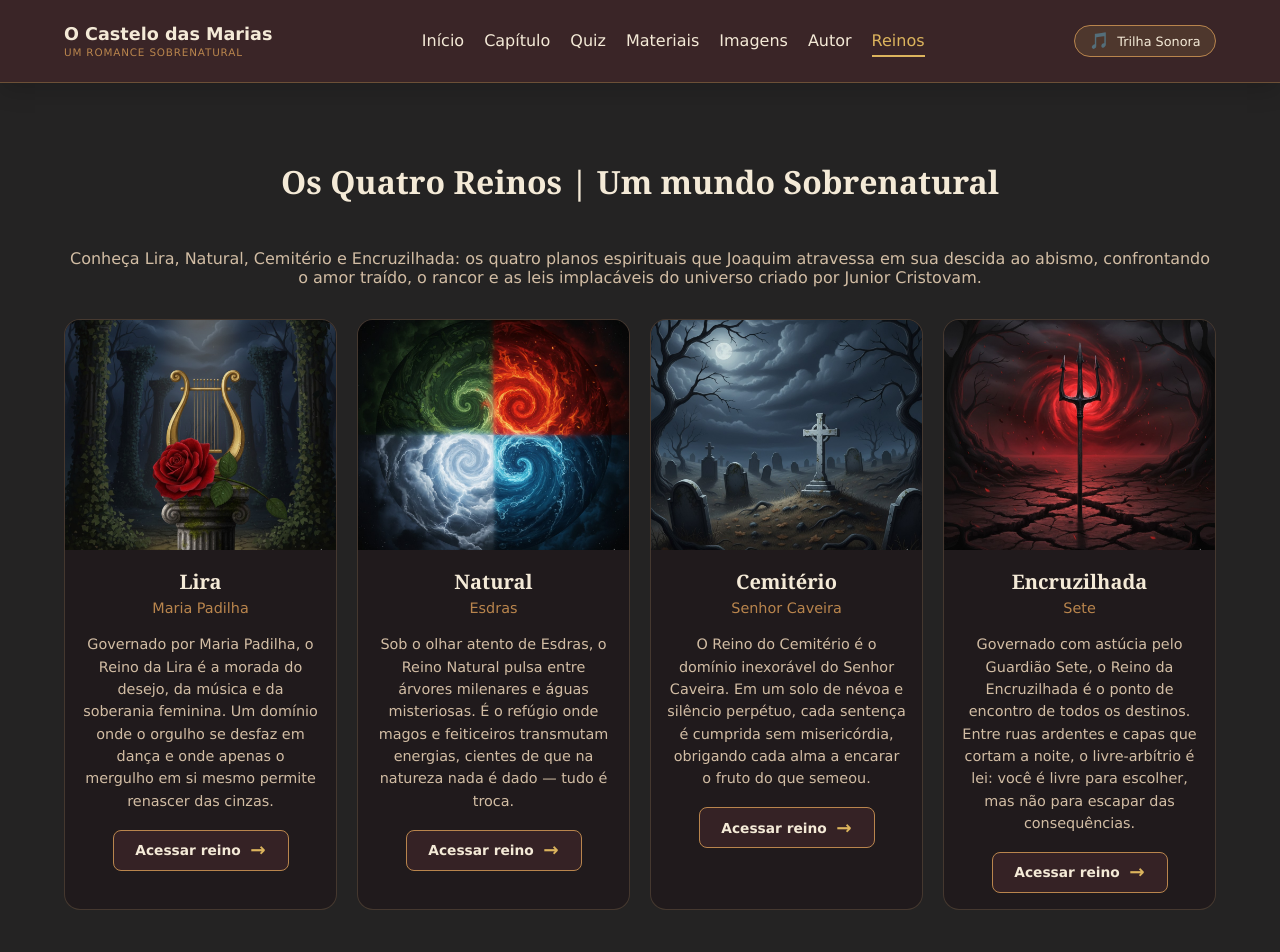
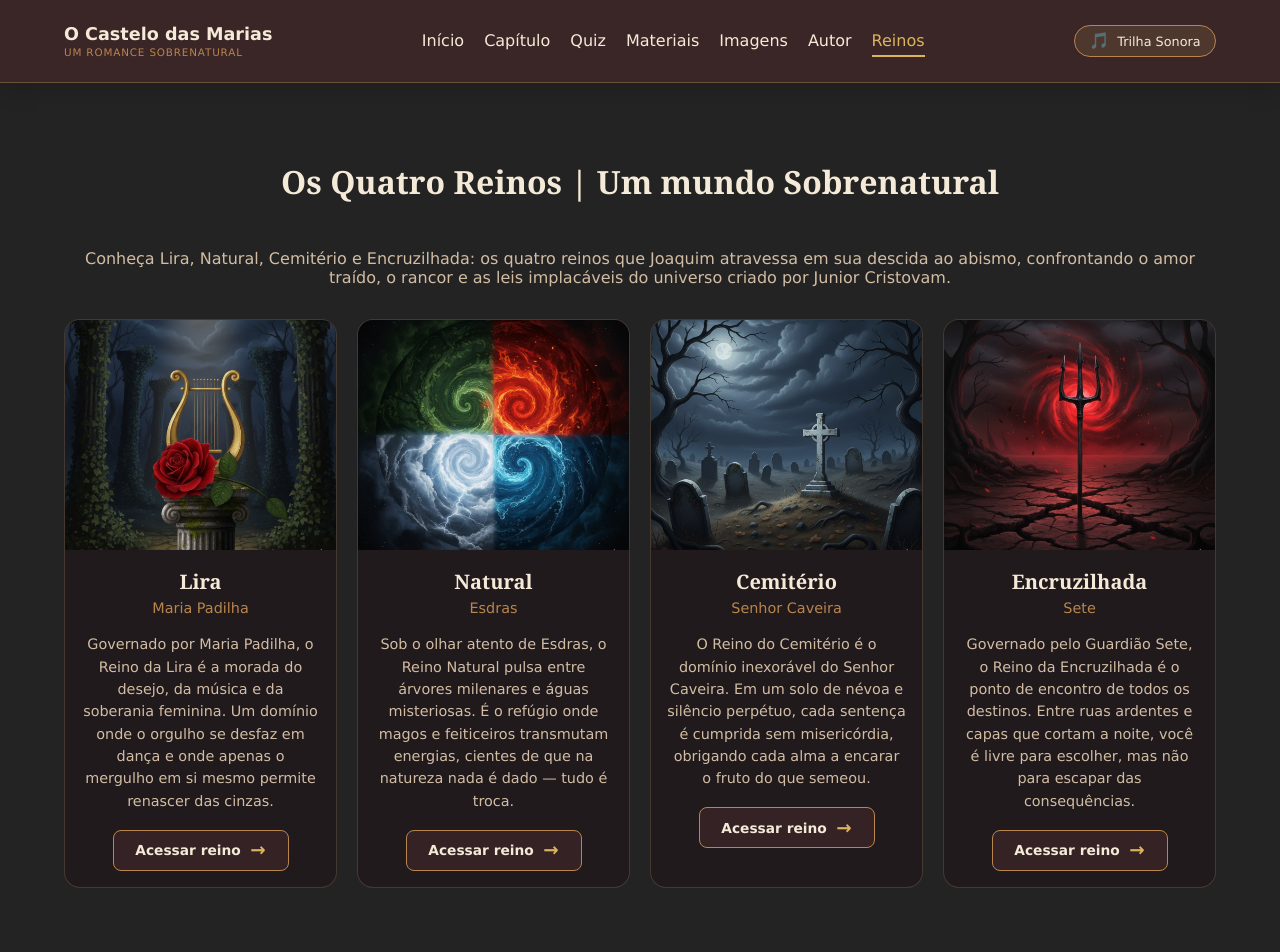
Before and after one commit to juninhuju/maryscastle-react, a React (Vite) app: page /reinos in a window 1280 px wide. Shown: the top 952 px of the page. Built offline with nearby package versions, Linux system fonts and the light colour scheme; no server answers.

Commit message:
"Arquivo final antes da refatoração next.js"

```diff
--- a/index.html
+++ b/index.html
@@ -50,7 +50,7 @@
     />
     <meta
       name="keywords"
-      content="O Castelo das Marias, romance sobrenatural, Junior Cristovam, castelo, guardiões, Maria Pedilha, Caveira, Sete Encruzilhada, Esdras, reinos paralelos, aventura, mistério, fantasia, livro, literatura, suspense, herói, heroísmo, épico, jornada, narrativa, ficção, universo paralelo"
+      content="O Castelo das Marias, romance sobrenatural, Junior Cristovam, castelo, guardiões, Maria Pedilha, Caveira, Sete Encruzilhada, Esdras, Lira, Cemitério, Encruzilhada, reinos paralelos, aventura, mistério, fantasia, livro, literatura, suspense, herói, heroísmo, épico, jornada, narrativa, ficção, universo paralelo"
     />
     <title>
       O Castelo das Marias | Romance Sobrenatural de Junior Cristovam
--- a/src/components/SEO.jsx
+++ b/src/components/SEO.jsx
@@ -25,7 +25,7 @@ const routeMetadata = {
   },
   "/reinos": {
     title:
-      "Os Quatro Reinos de O Castelo das Marias | Planos Espirituais Paralelos",
+      "Os Quatro Reinos de O Castelo das Marias | Mundos Paralelos",
     description:
       "Conheça os reinos da Lira, Natural, Cemitério e Encruzilhada: mundos paralelos que refletem a jornada e os dilemas humanos em O Castelo das Marias.",
     image: "/lira.jpeg",
@@ -40,7 +40,7 @@ const routeMetadata = {
     title:
       "Junior Cristovam | Autor do Romance Sobrenatural O Castelo das Marias",
     description:
-      "Conheça Junior Cristovam, autor de 'O Castelo das Marias', obra que une drama psicológico, espiritualidade e mistério sobrenatural.",
+      "Conheça Junior Cristovam, autor de 'O Castelo das Marias', obra que une drama psicológico e mistério sobrenatural.",
     image: "/autor.jpeg",
   },
   "/downloads": {
--- a/src/components/Sinopse.jsx
+++ b/src/components/Sinopse.jsx
@@ -13,7 +13,7 @@ function Sinopse() {
         onde o prazer é a moeda de troca e a sanidade, o preço.
       </p>
       <p>
-        Nesse cosmos dividido entre quatro reinos espirituais — o Natural, a
+        Nesse cosmos dividido entre quatro reinos — o Natural, a
         Lira, a Encruzilhada e o Cemitério —, Joaquim navega por um labirinto de
         salões luxuosos, ruas noturnas e túmulos esquecidos, confrontando
         guardiões e entidades que desafiam a lógica humana.
--- a/src/data/reinos.js
+++ b/src/data/reinos.js
@@ -72,7 +72,7 @@ export const reinos = [
     principios:
       "Livre-arbítrio, encruzilhada de escolhas e a inevitabilidade das consequências",
     introducao:
-      "Governado com astúcia pelo Guardião Sete, o Reino da Encruzilhada é o ponto de encontro de todos os destinos. Entre ruas ardentes e capas que cortam a noite, o livre-arbítrio é lei: você é livre para escolher, mas não para escapar das consequências.",
+      "Governado pelo Guardião Sete, o Reino da Encruzilhada é o ponto de encontro de todos os destinos. Entre ruas ardentes e capas que cortam a noite, você é livre para escolher, mas não para escapar das consequências.",
     paragrafos: [
       "O Reino da Encruzilhada é onde o mundo interrompe o movimento para refletir — mas nunca para ficar. É o ponto onde todos os caminhos se cruzam, onde o tempo hesita e a alma se escuta. Ali, a decisão é sagrada, e o livre-arbítrio é tratado como uma espada de dois gumes: pode abrir portas ou cortar pontes. Cada pedra da rua carrega histórias de quem passou, hesitou, escolheu — e pagou.",
       "Este reino pulsa com energia ígnea, ardente como a vontade de seguir em frente. É o fogo da ação, da coragem, da dúvida que queima e ilumina. A Encruzilhada não é um lugar de permanência, mas de passagem consciente. Seus habitantes são soldados do destino, estrategistas do espírito, conselheiros mascarados de alegria. Vestem ternos alinhados, cartolas elegantes e capas que dançam com o vento da noite. Carregam tridentes como símbolos de poder, e em batalha, empunham espadas e coletes de guerra reluzentes.",
--- a/src/pages/AutorPage.jsx
+++ b/src/pages/AutorPage.jsx
@@ -5,7 +5,7 @@ function AutorPage() {
       <p className="lead author-intro">
         Escritor brasileiro de fantasia e autor do romance{" "}
         <em>O Castelo das Marias</em>. Em sua obra de estreia, mistura fantasia,
-        espiritualidade, suspense e drama psicológico para criar um universo
+        sobrenatural, suspense e drama psicológico para criar um universo
         repleto de mistérios, escolhas e conflitos humanos.
       </p>
 
--- a/src/pages/ReinosPage.jsx
+++ b/src/pages/ReinosPage.jsx
@@ -8,8 +8,7 @@ function ReinosPage() {
         Os Quatro Reinos | Um mundo Sobrenatural
       </h1>
       <p className="lead">
-        Conheça Lira, Natural, Cemitério e Encruzilhada: os quatro planos
-        espirituais que Joaquim atravessa em sua descida ao abismo, confrontando
+        Conheça Lira, Natural, Cemitério e Encruzilhada: os quatro reinos que Joaquim atravessa em sua descida ao abismo, confrontando
         o amor traído, o rancor e as leis implacáveis do universo criado por
         Junior Cristovam.
       </p>
```
